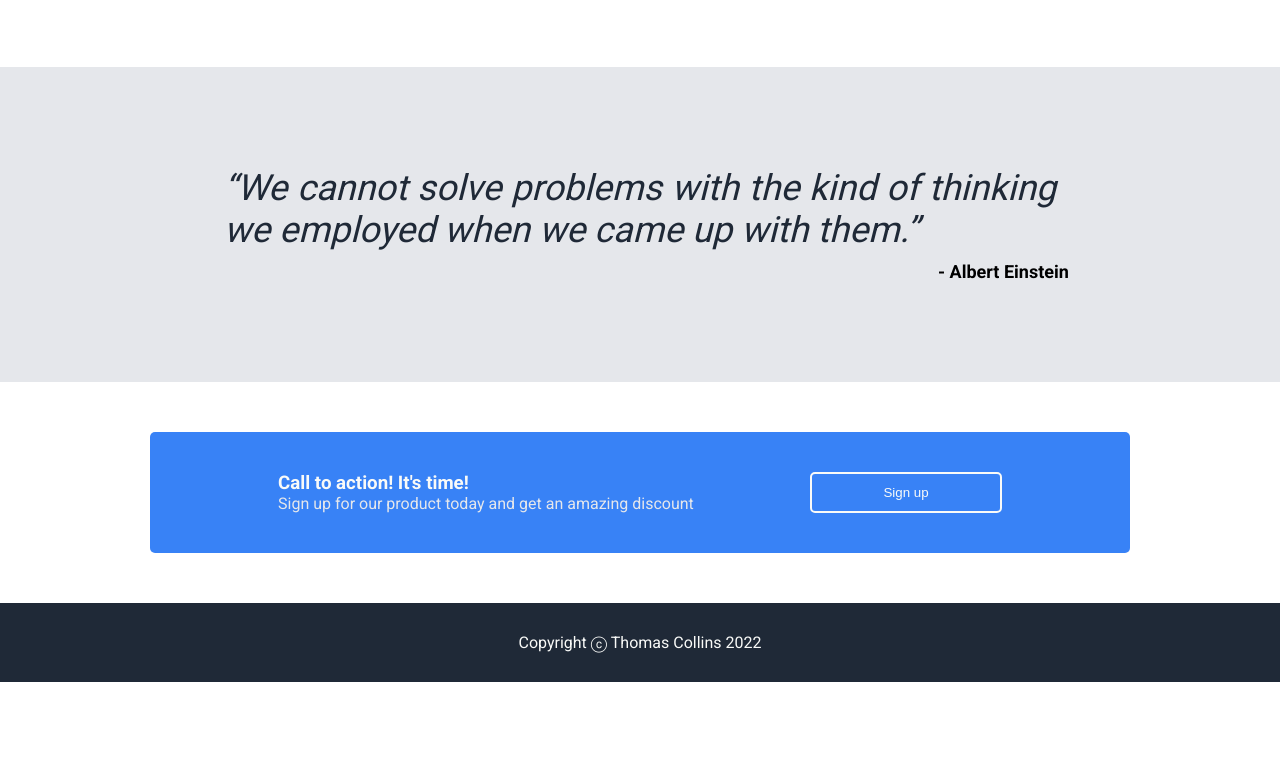
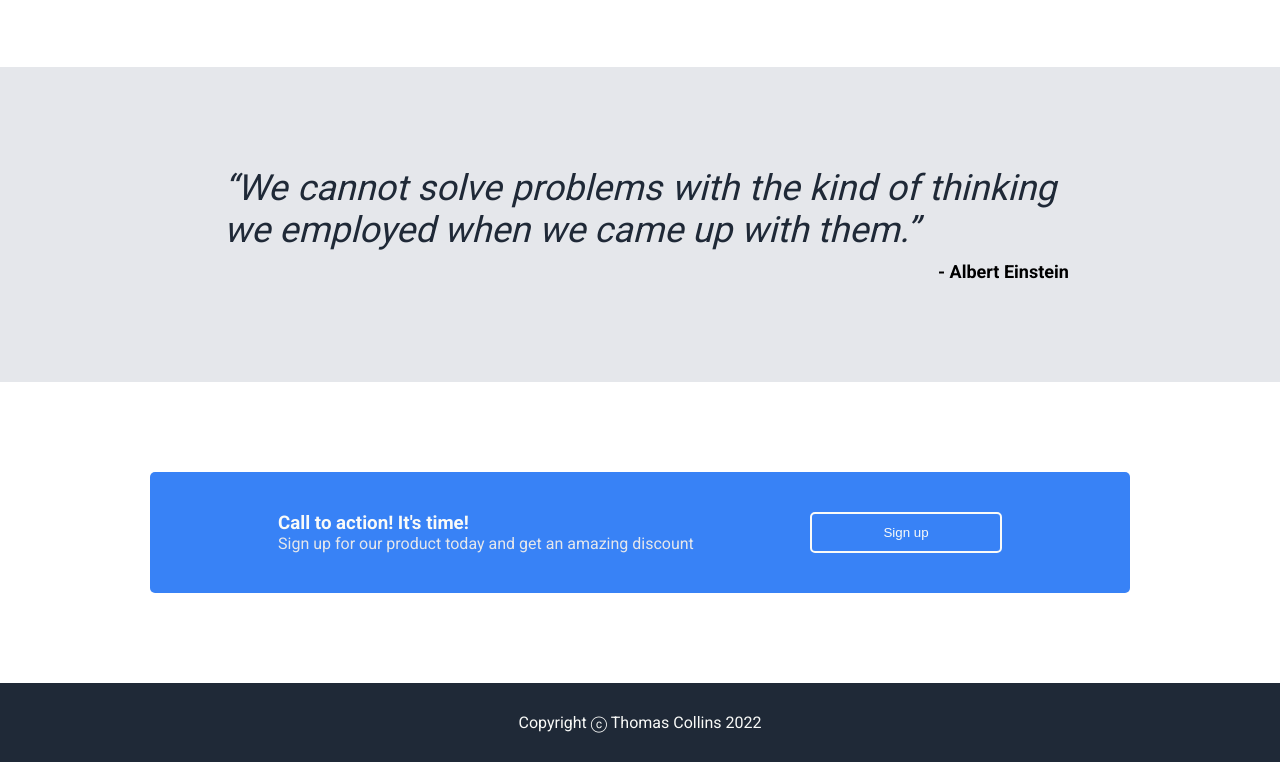
Before and after one commit to 0rangefist/landing-page, a plain HTML site: page index.html in a window 1280 px wide. Shown: the part 836-1598 px from the top of the page. Before the commit the page ends 1518 px from the top, so only its background shows below. Drawn offline with Linux system fonts and the light colour scheme.

Commit message:
Change padding around call to action

```diff
--- a/style.css
+++ b/style.css
@@ -125,7 +125,7 @@ main section:first-child{
 }
 
 .action{
-    padding: 50px 150px;
+    padding: 90px 150px;
 }
 
 .blue-box{
```
